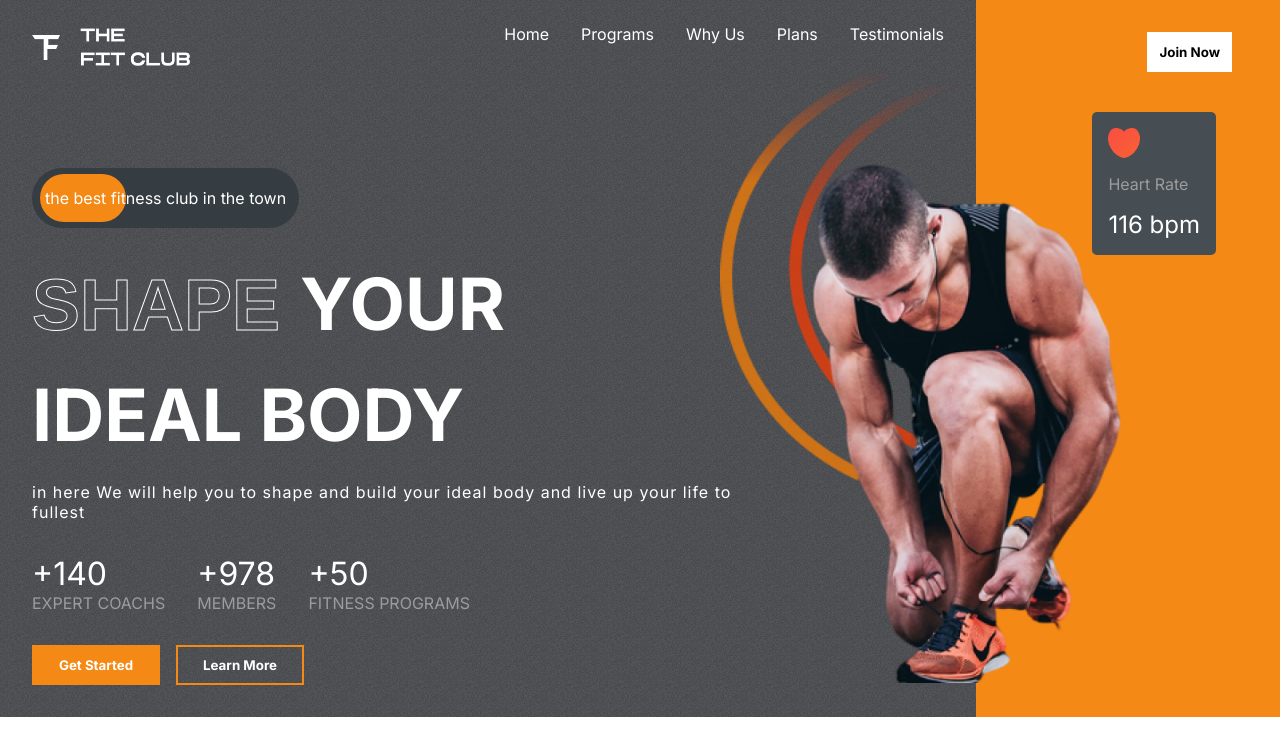
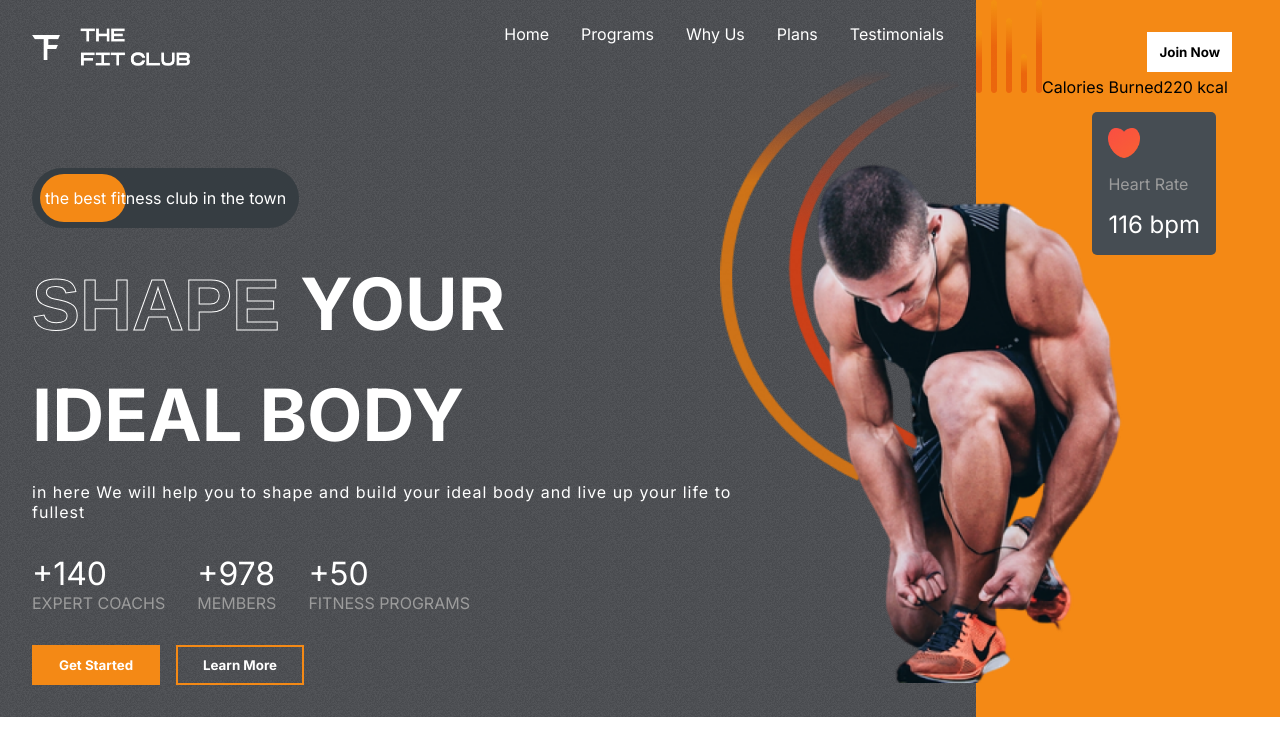
Before and after one commit to AlexMarquesAlves/fit-club-gym-app, a React (Vite) app: page / in a window 1280 px wide. Shown: the top 756 px of the page. Built offline with nearby package versions, Linux system fonts and the light colour scheme.

Commit message:
Feat: added Calories div HTML structure

```diff
--- a/src/components/Hero/index.jsx
+++ b/src/components/Hero/index.jsx
@@ -75,6 +75,15 @@ export function Hero() {
                src={hero_image_back}
                alt={'Some hero_image_back'}
             />
+
+            {/* calories */}
+
+            <div className="calories">
+               <img src={Calories} alt="Calories image example" />
+
+               <span>Calories Burned</span>
+               <span>220 kcal</span>
+            </div>
          </div>
       </div>
    );
```
